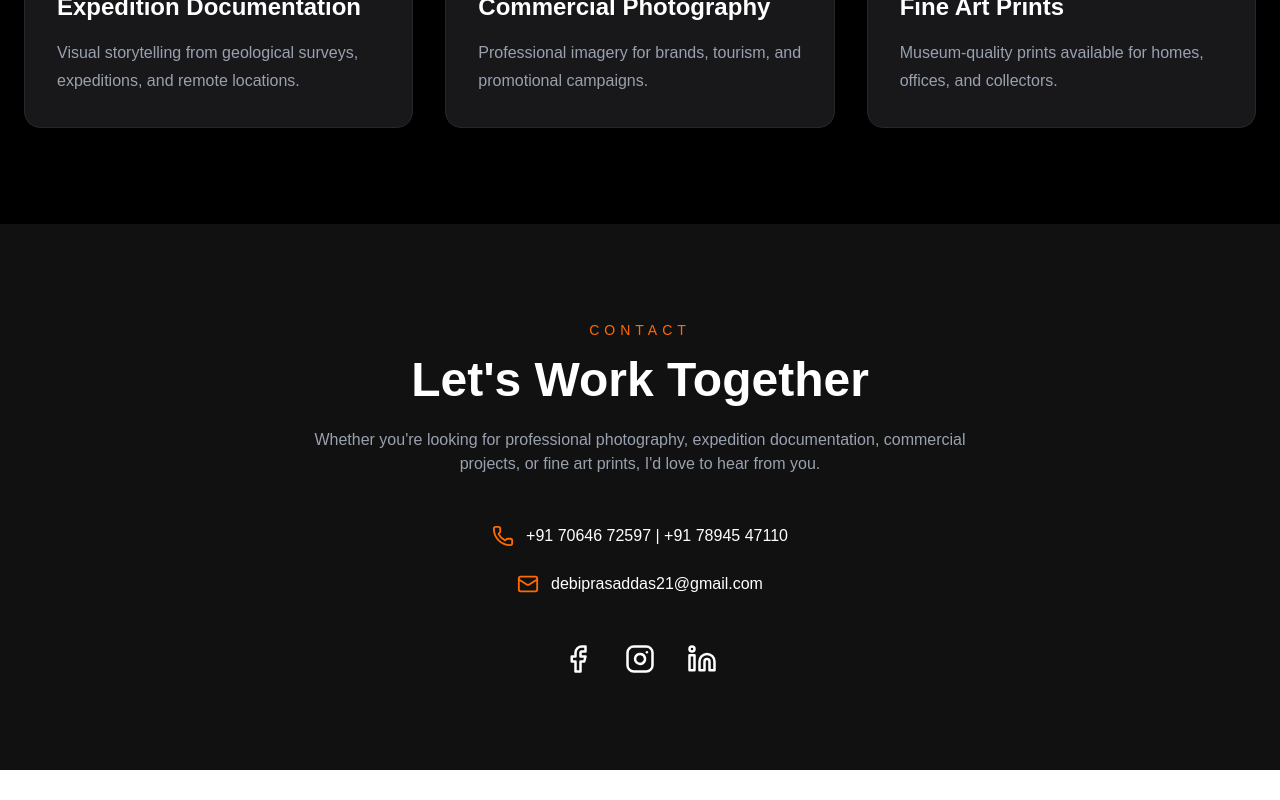
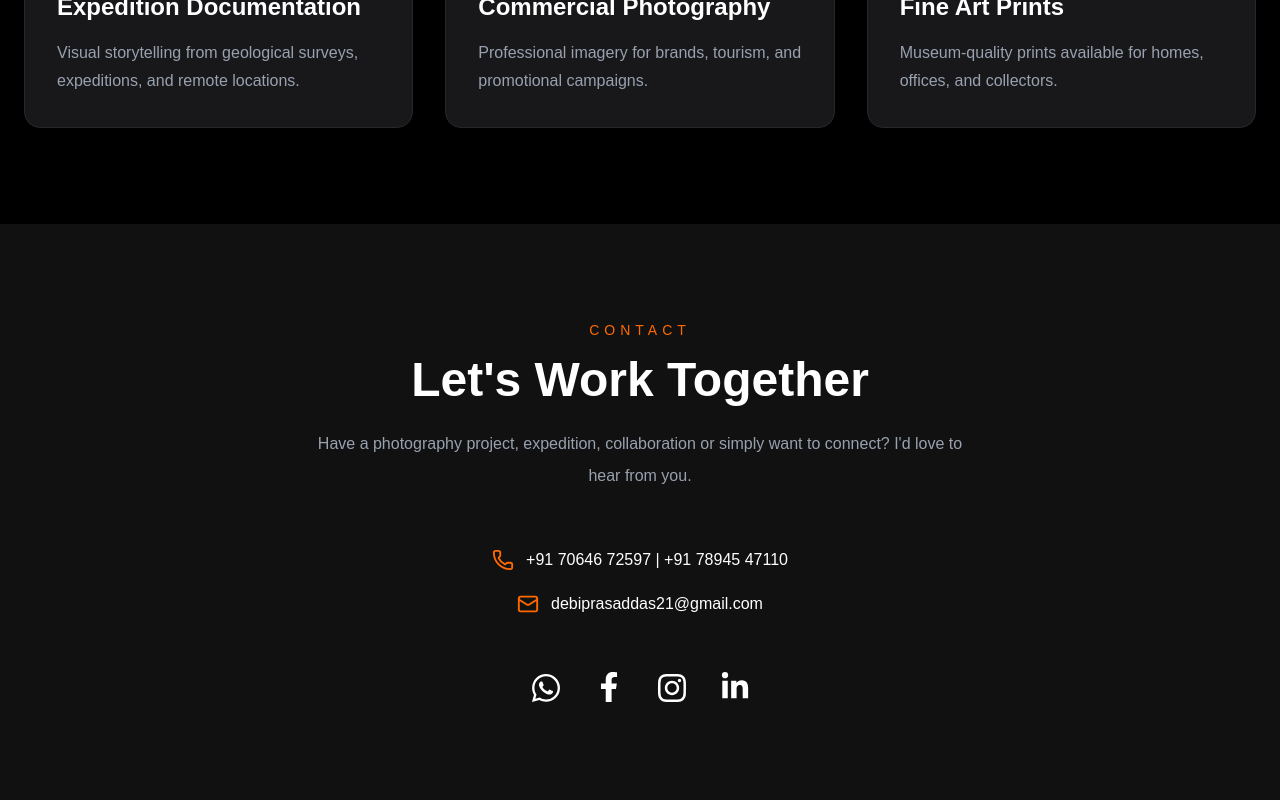
Before and after one commit to debiprasaddas21-lab/sublimestudios-portfolio, a Next.js app: page / in a window 1280 px wide. Shown: the part 2936-3736 px from the top of the page. Before the commit the page ends 3706 px from the top, so only its background shows below. Built offline with nearby package versions, Linux system fonts and the light colour scheme.

Commit message:
Refine contact section with social media icons

```diff
--- a/components/Contact.tsx
+++ b/components/Contact.tsx
@@ -1,10 +1,5 @@
-import {
-  Phone,
-  Mail,
-  Facebook,
-  Instagram,
-  Linkedin,
-} from "lucide-react";
+import { Phone, Mail } from "lucide-react";
+import { FaFacebookF, FaInstagram, FaLinkedinIn, FaWhatsapp } from "react-icons/fa";
 
 export default function Contact() {
   return (
@@ -12,7 +7,7 @@ export default function Contact() {
       id="contact"
       className="bg-[#111111] text-white py-24 px-6"
     >
-      <div className="max-w-4xl mx-auto text-center">
+      <div className="max-w-6xl mx-auto text-center">
 
         <p className="uppercase tracking-[5px] text-orange-500 text-sm">
           Contact
@@ -22,13 +17,12 @@ export default function Contact() {
           Let's Work Together
         </h2>
 
-        <p className="text-gray-400 mt-6 max-w-2xl mx-auto">
-          Whether you're looking for professional photography,
-          expedition documentation, commercial projects,
-          or fine art prints, I'd love to hear from you.
+        <p className="text-gray-400 max-w-2xl mx-auto mt-6 leading-8">
+          Have a photography project, expedition, collaboration or simply want
+          to connect? I'd love to hear from you.
         </p>
 
-        <div className="mt-12 space-y-6">
+        <div className="mt-14 space-y-5">
 
           <div className="flex justify-center items-center gap-3">
             <Phone className="text-orange-500" size={22} />
@@ -49,33 +43,46 @@ export default function Contact() {
 
         </div>
 
-        <div className="flex justify-center gap-8 mt-12">
+        <div className="flex justify-center gap-8 mt-14">
+
+          <a
+            href="https://wa.me/917064672597"
+            target="_blank"
+            rel="noopener noreferrer"
+            className="hover:text-green-500 transition"
+            aria-label="WhatsApp"
+          >
+            <FaWhatsapp size={32} />
+          </a>
 
           <a
             href="https://www.facebook.com/share/194sJe9cVZ/"
             target="_blank"
             rel="noopener noreferrer"
-            className="hover:text-orange-500 transition"
+            className="hover:text-blue-500 transition"
+            aria-label="Facebook"
           >
-            <Facebook size={30} />
+            <FaFacebookF size={30} />
           </a>
 
           <a
-            href="https://www.instagram.com/debiprasad_21?igsh=MW15eHowN29tZWNybQ=="
+            href="https://www.instagram.com/debiprasad_21"
             target="_blank"
             rel="noopener noreferrer"
-            className="hover:text-orange-500 transition"
+            className="hover:text-pink-500 transition"
+            aria-label="Instagram"
           >
-            <Instagram size={30} />
+            <FaInstagram size={32} />
           </a>
 
           <a
             href="https://www.linkedin.com/in/debiprasadgeology"
             target="_blank"
             rel="noopener noreferrer"
-            className="hover:text-orange-500 transition"
+            className="hover:text-blue-400 transition"
+            aria-label="LinkedIn"
           >
-            <Linkedin size={30} />
+            <FaLinkedinIn size={30} />
           </a>
 
         </div>
--- a/package.json
+++ b/package.json
@@ -12,7 +12,8 @@
     "lucide-react": "^1.30.0",
     "next": "16.3.0",
     "react": "19.2.8",
-    "react-dom": "19.2.8"
+    "react-dom": "19.2.8",
+    "react-icons": "^5.7.0"
   },
   "devDependencies": {
     "@tailwindcss/postcss": "^4",
```
Also changed, not shown: 1 other file (tests, documents, lock files or other folders).
